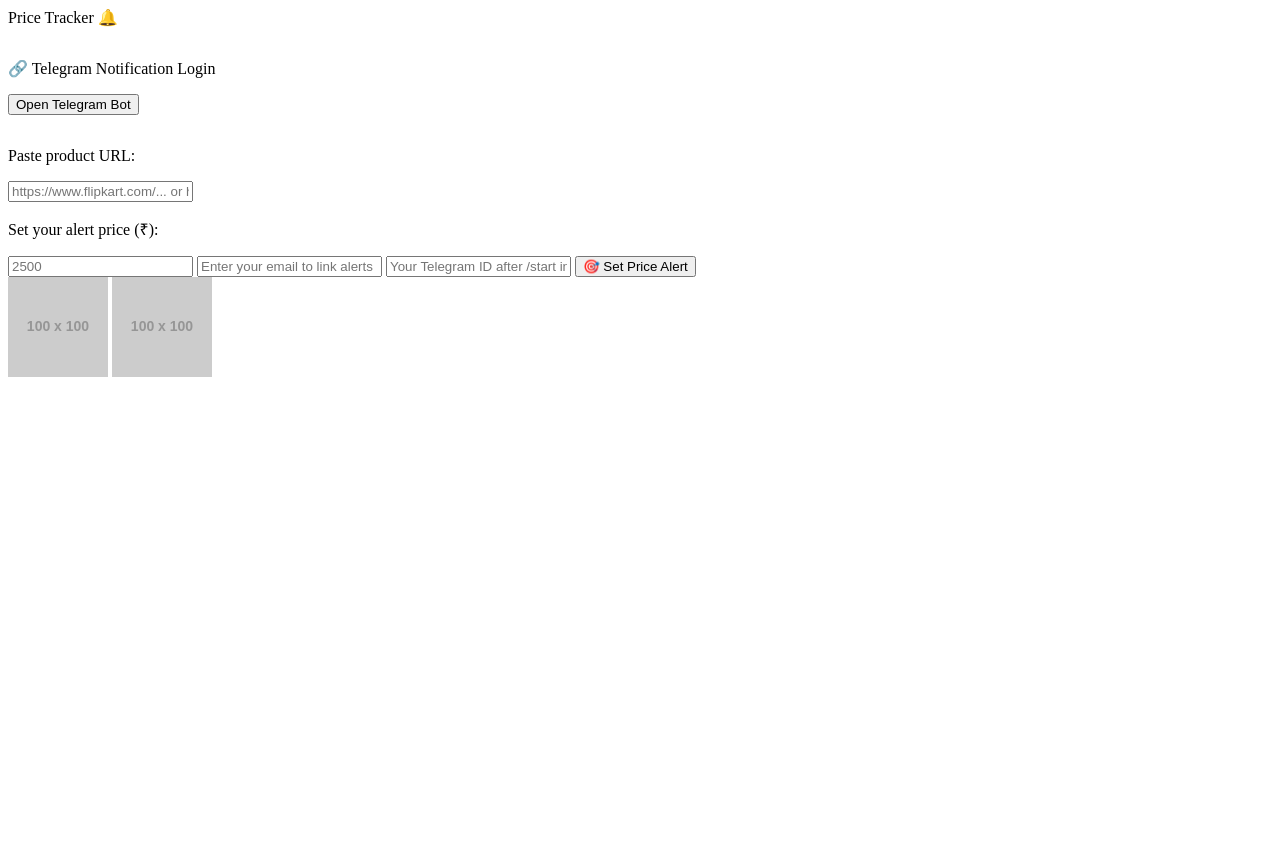
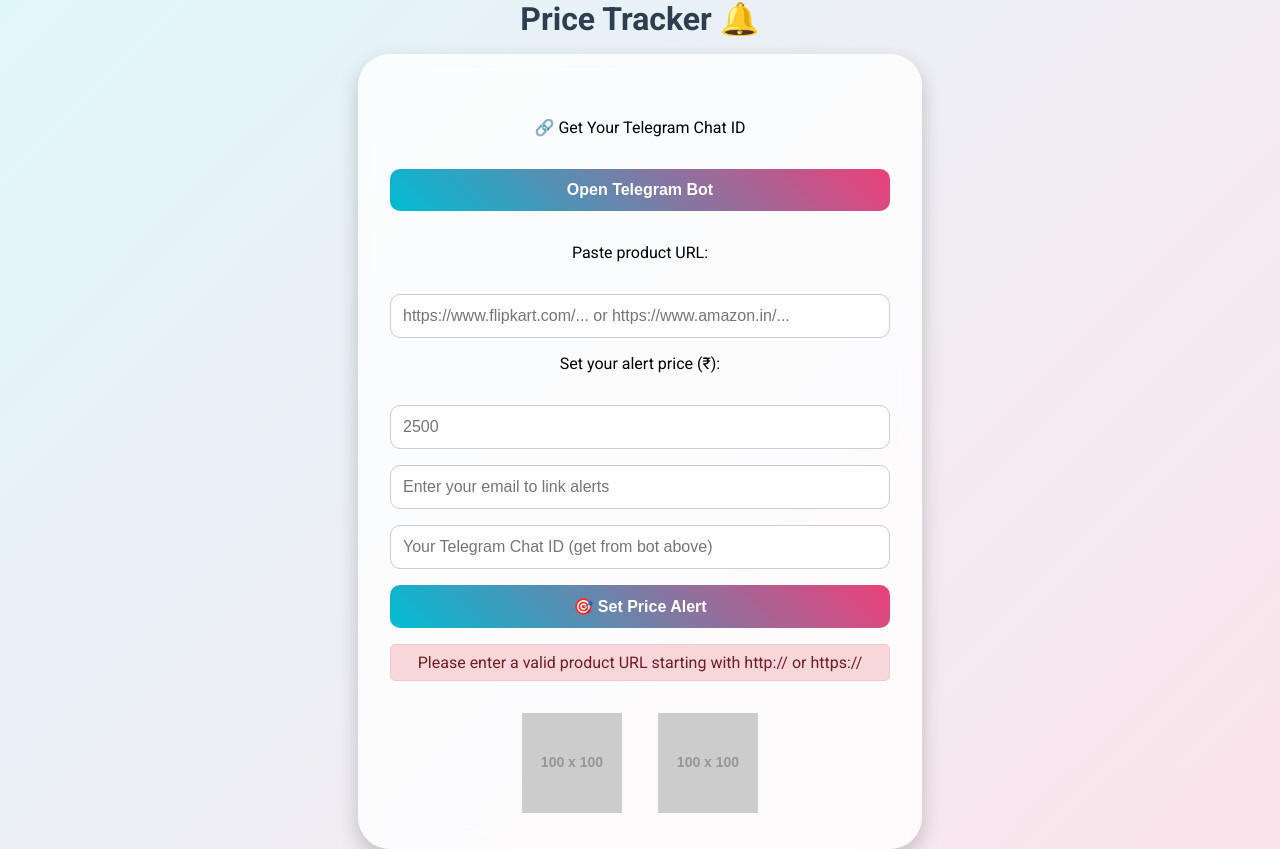
Before and after one commit to vasudeva1234-sketch/price-tracker-site, a plain HTML site: page index.html in a window 1280 px wide. Both pictures are taken after a click on the button "🎯 Set Price Alert". Before the commit the page ends 800 px from the top, so only its background shows below. Drawn offline with Linux system fonts and the light colour scheme; placeholder pictures from the web are drawn by us.

Commit message:
index.html

```diff
--- a/index.html
+++ b/index.html
@@ -6,31 +6,135 @@
   <title>Price Tracker - Flipkart & Amazon</title>
   <link href="https://fonts.googleapis.com/css2?family=Roboto:wght@400;700&display=swap" rel="stylesheet">
   <style>
-    /* [same CSS as before, kept for brevity] */
+    body {
+      margin: 0;
+      font-family: 'Roboto', sans-serif;
+      background: linear-gradient(135deg, #e0f7fa, #fce4ec);
+      display: flex;
+      flex-direction: column;
+      align-items: center;
+      justify-content: center;
+      min-height: 100vh;
+    }
+
+    header {
+      font-size: 2rem;
+      font-weight: bold;
+      color: #2c3e50;
+      margin-bottom: 1rem;
+    }
+
+    .container {
+      background: #ffffffcc;
+      padding: 2rem;
+      border-radius: 2rem;
+      box-shadow: 0 8px 20px rgba(0, 0, 0, 0.2);
+      max-width: 500px;
+      text-align: center;
+      backdrop-filter: blur(10px);
+    }
+
+    input, button {
+      padding: 0.75rem;
+      border-radius: 10px;
+      border: 1px solid #ccc;
+      margin-top: 1rem;
+      width: 100%;
+      font-size: 1rem;
+      transition: all 0.3s ease;
+      box-sizing: border-box;
+    }
+
+    button {
+      background: linear-gradient(45deg, #00bcd4, #ec407a);
+      color: white;
+      border: none;
+      font-weight: bold;
+      cursor: pointer;
+    }
+
+    button:hover {
+      background: linear-gradient(45deg, #ec407a, #00bcd4);
+      transform: scale(1.05);
+    }
+
+    button:disabled {
+      opacity: 0.6;
+      cursor: not-allowed;
+      transform: none;
+    }
+
+    .gif-container {
+      margin-top: 2rem;
+    }
+
+    .gif-container img {
+      width: 100px;
+      margin: 0 1rem;
+      transition: transform 0.4s;
+    }
+
+    .gif-container img:hover {
+      transform: scale(1.2) rotate(5deg);
+    }
+
+    .loading {
+      display: none;
+      margin-top: 1rem;
+      color: #555;
+    }
+
+    .status-message {
+      margin-top: 1rem;
+      padding: 0.5rem;
+      border-radius: 5px;
+      display: none;
+    }
+
+    .success {
+      background-color: #d4edda;
+      color: #155724;
+      border: 1px solid #c3e6cb;
+    }
+
+    .error {
+      background-color: #f8d7da;
+      color: #721c24;
+      border: 1px solid #f5c6cb;
+    }
   </style>
 </head>
 <body>
   <header>Price Tracker 🔔</header>
   <div class="container">
-    <p style="margin-top:2rem">🔗 Telegram Notification Login</p>
+    <p style="margin-top:2rem">🔗 Get Your Telegram Chat ID</p>
     <button onclick="loginWithTelegram()">Open Telegram Bot</button>
+
     <p style="margin-top:2rem">Paste product URL:</p>
     <input type="text" id="productUrl" placeholder="https://www.flipkart.com/... or https://www.amazon.in/..." />
+
     <p>Set your alert price (₹):</p>
     <input type="number" id="targetPrice" placeholder="2500" min="1"/>
+
     <input type="email" id="email" placeholder="Enter your email to link alerts" />
-    <input type="text" id="telegramId" placeholder="Your Telegram ID after /start in bot" />
-    <button onclick="submitAlert()">🎯 Set Price Alert</button>
+    <input type="text" id="telegramId" placeholder="Your Telegram Chat ID (get from bot above)" />
+
+    <button id="submitBtn" onclick="submitAlert()">🎯 Set Price Alert</button>
+
+    <div class="loading" id="loading">
+      ⏳ Setting up your price alert...
+    </div>
+
+    <div class="status-message" id="statusMessage"></div>
+
     <div class="gif-container">
-      <!-- Optionally replace these with real images or use Lottie container as needed -->
       <img src="https://via.placeholder.com/100x100/00bcd4/ffffff?text=Shop" alt="AI Shopping"/>
       <img src="https://via.placeholder.com/100x100/ec407a/ffffff?text=Cart" alt="Cart Flow"/>
     </div>
   </div>
+
   <script>
-    // Update with your deployed Render backend
     const BACKEND_URL = "https://price-tracker-site-4.onrender.com";
-
 
     function loginWithTelegram() {
       window.open('https://t.me/pricealert_ai_bot', '_blank');
@@ -40,38 +144,75 @@
       return /\S+@\S+\.\S+/.test(email);
     }
 
-    function submitAlert() {
+    function showStatus(message, isError = false) {
+      const statusDiv = document.getElementById('statusMessage');
+      statusDiv.textContent = message;
+      statusDiv.className = `status-message ${isError ? 'error' : 'success'}`;
+      statusDiv.style.display = 'block';
+
+      setTimeout(() => {
+        statusDiv.style.display = 'none';
+      }, 5000);
+    }
+
+    function setLoading(loading) {
+      const loadingDiv = document.getElementById('loading');
+      const submitBtn = document.getElementById('submitBtn');
+
+      loadingDiv.style.display = loading ? 'block' : 'none';
+      submitBtn.disabled = loading;
+    }
+
+    async function submitAlert() {
       const url = document.getElementById("productUrl").value.trim();
       const price = parseFloat(document.getElementById("targetPrice").value);
       const email = document.getElementById("email").value.trim();
       const telegramId = document.getElementById("telegramId").value.trim();
 
+      // Validation
       if (!url || (!url.startsWith('http://') && !url.startsWith('https://'))) {
-        alert("Enter a valid product URL.");
-        return;
-      }
-      if (isNaN(price) || price <= 0) {
-        alert("Enter a valid target price.");
-        return;
-      }
-      if (!validateEmail(email)) {
-        alert("Enter a valid email.");
-        return;
-      }
-      if (!telegramId) {
-        alert("Enter your Telegram ID.");
+        showStatus("Please enter a valid product URL starting with http:// or https://", true);
         return;
       }
 
-      fetch(`${BACKEND_URL}/save-telegram-id`, {
+      if (!url.includes('flipkart.com') && !url.includes('amazon.in') && !url.includes('amazon.com')) {
+        showStatus("Currently only Flipkart and Amazon India URLs are supported", true);
+        return;
+      }
+
+      if (isNaN(price) || price <= 0) {
+        showStatus("Please enter a valid target price greater than 0", true);
+        return;
+      }
+
+      if (!validateEmail(email)) {
+        showStatus("Please enter a valid email address", true);
+        return;
+      }
+
+      if (!telegramId || telegramId.length < 5) {
+        showStatus("Please enter your Telegram Chat ID (get it from the bot above)", true);
+        return;
+      }
+
+      setLoading(true);
+
+      try {
+        // First save the Telegram ID
+        const telegramResponse = await fetch(`${BACKEND_URL}/save-telegram-id`, {
           method: "POST",
           headers: { "Content-Type": "application/json" },
           body: JSON.stringify({ telegram_id: telegramId, email: email })
-      })
-      .then(res => res.json())
-      .then(data => {
-        if (data.status === "saved") {
-          return fetch(`${BACKEND_URL}/track-price`, {
+        });
+
+        const telegramData = await telegramResponse.json();
+
+        if (telegramData.status !== "saved") {
+          throw new Error("Failed to save Telegram ID: " + (telegramData.error || "Unknown error"));
+        }
+
+        // Then set up price tracking
+        const trackResponse = await fetch(`${BACKEND_URL}/track-price`, {
           method: "POST",
           headers: { "Content-Type": "application/json" },
           body: JSON.stringify({
@@ -80,21 +221,24 @@
             email: email
           })
         });
+
+        const trackData = await trackResponse.json();
+
+        if (trackData.success) {
+          showStatus(`✅ Price alert set successfully! You'll be notified when the price drops to ₹${price} or below.`);
+          // Clear form
+          document.getElementById("productUrl").value = "";
+          document.getElementById("targetPrice").value = "";
         } else {
-          throw new Error("Failed to save Telegram ID: " + (data.error || ""));
+          throw new Error(trackData.message || trackData.error || "Failed to set price alert");
         }
-      })
-      .then(res => res.json())
-      .then(data => {
-        if (data.success) {
-          alert("✅ Price alert set! Tracking started.");
-        } else {
-          alert("❌ Error: " + (data.message || data.error));
+
+      } catch (error) {
+        console.error('Error:', error);
+        showStatus("❌ Error: " + error.message, true);
+      } finally {
+        setLoading(false);
       }
-      })
-      .catch(err => {
-        alert("❌ Error: " + err.message);
-      });
     }
   </script>
 </body>
```
Lines whose indentation alone changed are shown as unchanged.
